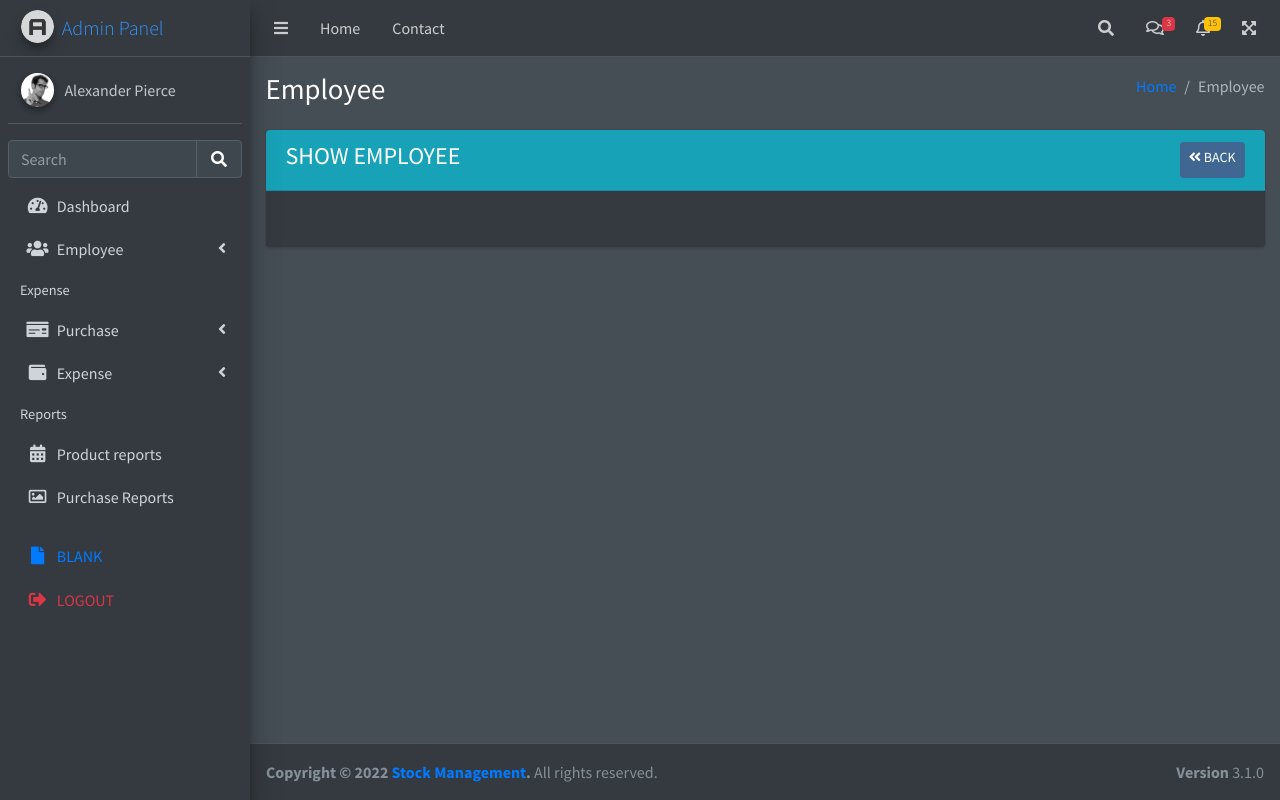
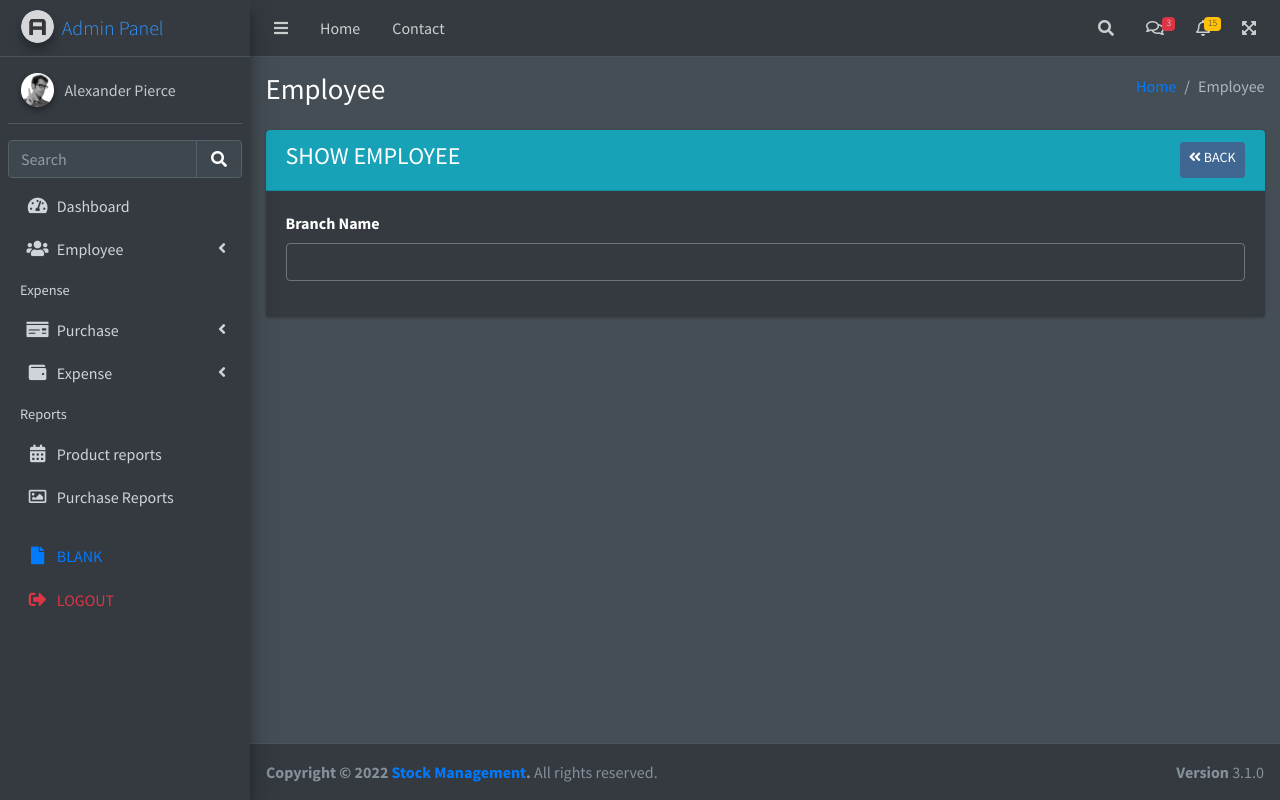
Before and after one commit to coderkhayrul/php-admin-lte, a PHP site: page /emp_show.php in a window 1280 px wide. Run offline with PHP 8.4, Linux system fonts and the light colour scheme; some libraries are stand-ins or nearby versions.

Commit message:
Empoloyee Show

```diff
--- a/emp_show.php
+++ b/emp_show.php
@@ -37,7 +37,8 @@
                         <!-- /.card-header -->
                         <div class="card-body">
                             <div class="form-group">
-
+                                <label for="branch">Branch Name</label>
+                                <input type="text" class="form-control" name="branch_name">
                             </div>
                         </div>
                         <!-- /.card-body -->
```
